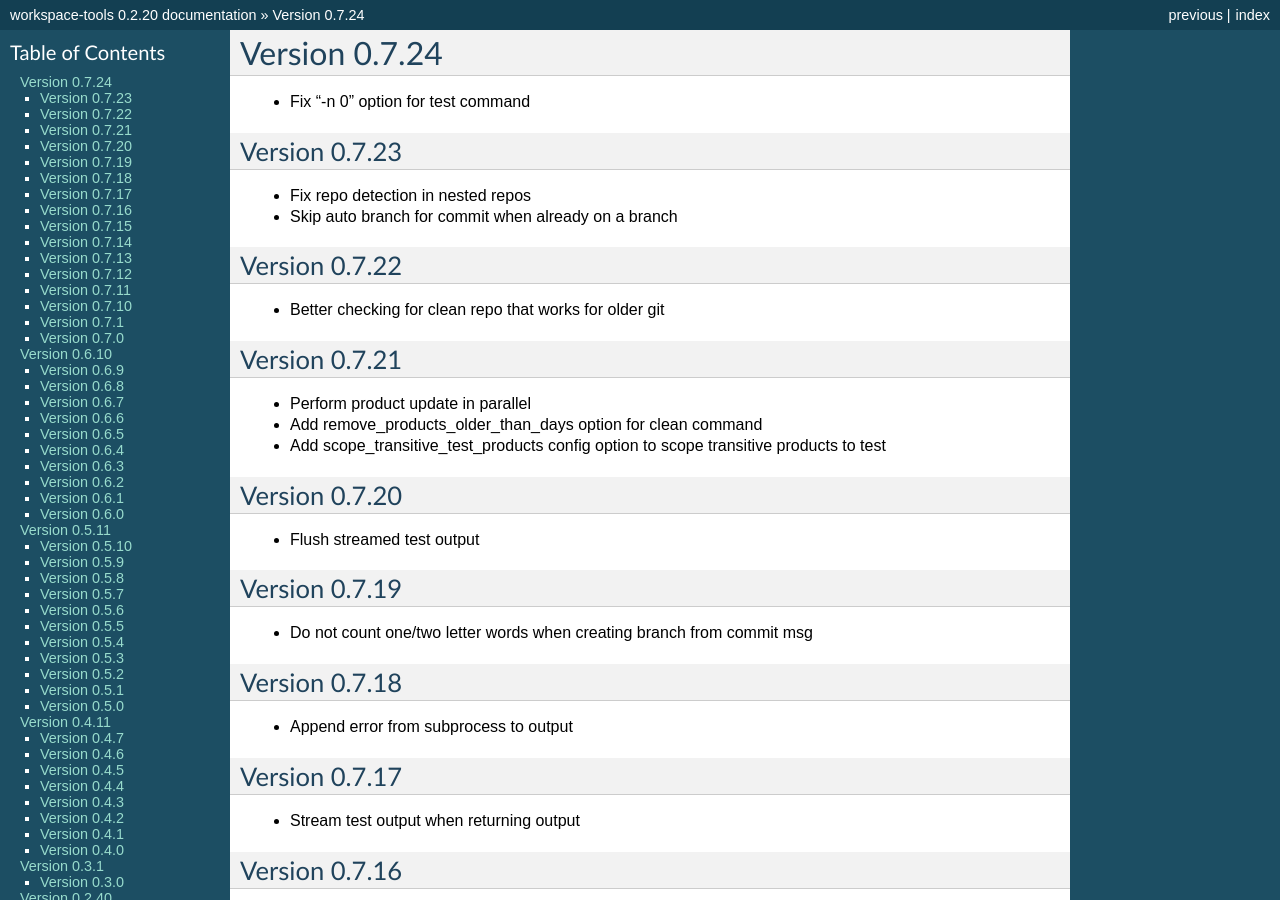
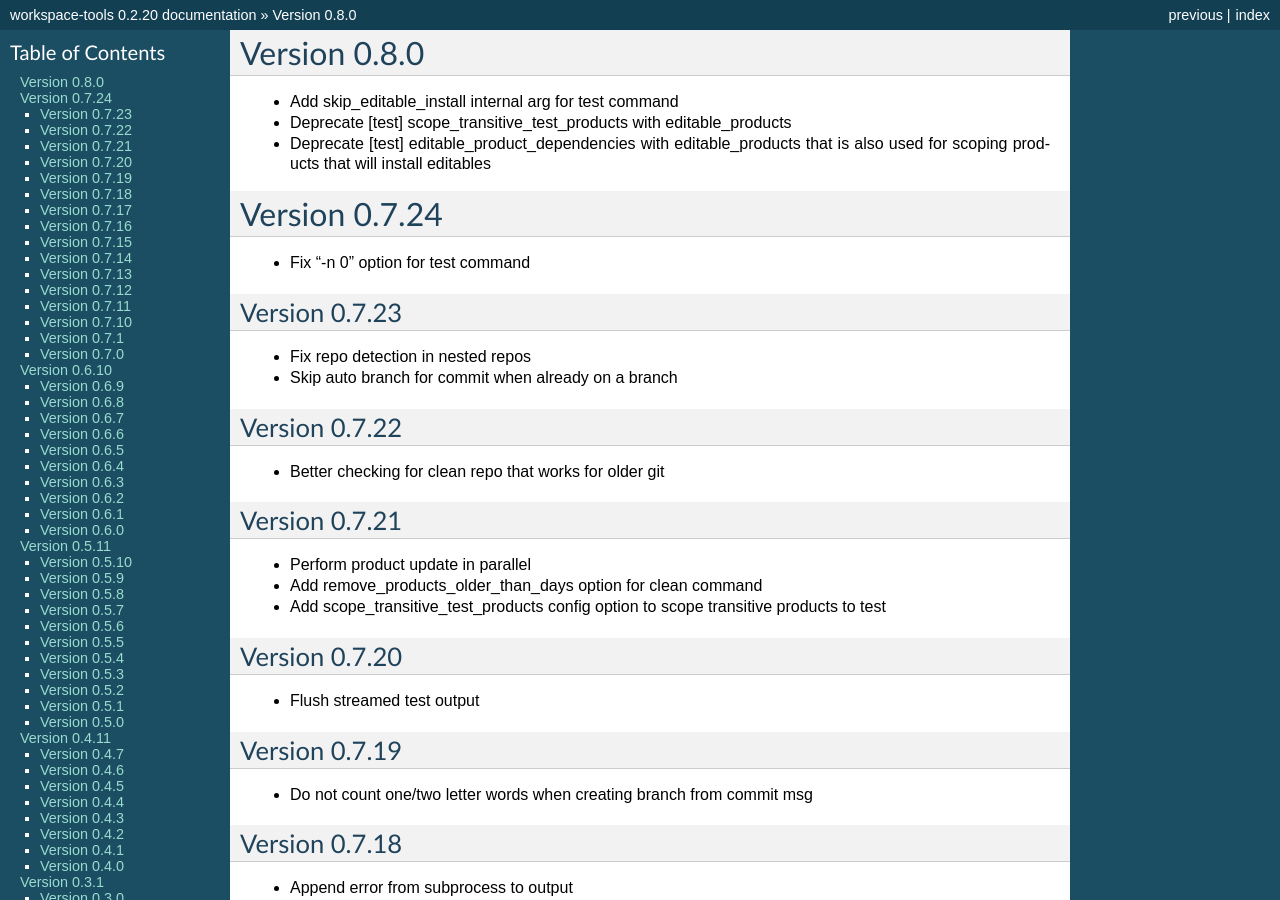
Before and after one commit to maxzheng/workspace-tools, a Sphinx documentation site: the page built from docs/CHANGELOG.rst, in a window 1280 px wide and 900 px high. Built offline with Sphinx 7.4.7, drawn with Linux system fonts in a browser that asks for light colours; some of the changed text lies outside the part shown.

Commit message:
Publish version 0.8.0

```diff
--- a/docs/CHANGELOG.rst
+++ b/docs/CHANGELOG.rst
@@ -1,3 +1,10 @@
+Version 0.8.0
+================================================================================
+
+* Add skip_editable_install internal arg for test command
+* Deprecate [test] scope_transitive_test_products with editable_products
+* Deprecate [test] editable_product_dependencies with editable_products that is also used for scoping products that will install editables
+
 Version 0.7.24
 ================================================================================
 
--- a/setup.py
+++ b/setup.py
@@ -10,7 +10,7 @@ def find_files(path):
 
 setuptools.setup(
   name='workspace-tools',
-  version='0.7.24',
+  version='0.8.0',
 
   author='Max Zheng',
   author_email='maxzheng.os @t gmail.com',
```
